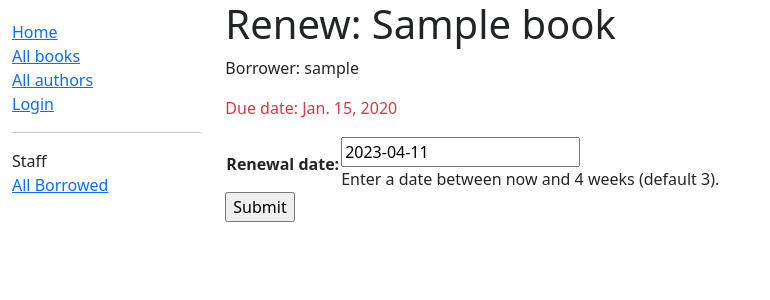
After one commit to suongdtd-0328/mysite, a Django app: page /catalog/book/00000000-0000-0000-0000-000000000001/renew/ in a window 1280 px wide. The commit adds this page. Shown: the top 300 px of the page, without its empty margins (0-770 px from the left). Run offline with Django 4.2, Linux system fonts and the light colour scheme; tables that the repository leaves empty hold one stand-in row (values such as "Sample post").

Commit message:
Django Tutorial Part 9: Working with forms

```diff
--- /dev/null
+++ b/catalog/forms.py
@@ -0,0 +1,26 @@
+import datetime
+
+from django import forms
+
+from django.core.exceptions import ValidationError
+from django.utils.translation import gettext_lazy as _
+
+
+class RenewBookForm(forms.Form):
+    renewal_date = forms.DateField(
+        help_text=_("Enter a date between now and 4 weeks (default 3)."))
+
+    def clean_renewal_date(self):
+        data = self.cleaned_data['renewal_date']
+        today = datetime.date.today()
+        # Check if a date is not in the past.
+        if data < today:
+            raise ValidationError(_('Invalid date - renewal in past'))
+
+        # Check if a date is in the allowed range (+4 weeks from today).
+        if data > today + datetime.timedelta(weeks=4):
+            raise ValidationError(
+                _('Invalid date - renewal more than 4 weeks ahead'))
+
+        # Remember to always return the cleaned data.
+        return data
--- a/catalog/models.py
+++ b/catalog/models.py
@@ -1,11 +1,13 @@
 # Used to generate URLs by reversing the URL patterns
 import uuid  # Required for unique book instances
+import datetime
+from datetime import date
 from django.urls import reverse
 from django.db import models
+from django.forms import ModelForm
 from django.utils.translation import gettext_lazy as _
 from django.contrib.auth.models import User
-from datetime import date
-
+from django.core.exceptions import ValidationError
 # Create your models here.
 
 
@@ -16,6 +18,16 @@ class Genre(models.Model):
 
     def __str__(self):
         """String for representing the Model object."""
+        return self.name
+
+
+class Language(models.Model):
+    """Model representing a Language (e.g. English, French, Japanese, etc.)"""
+    name = models.CharField(max_length=200,
+                            help_text="Enter the book's natural language (e.g. English, French, Japanese etc.)")
+
+    def __str__(self):
+        """String for representing the Model object (in Admin site etc.)"""
         return self.name
 
 
@@ -72,7 +84,7 @@ class BookInstance(models.Model):
                               choices=LOAN_STATUS,
                               blank=True,
                               default='m',
-                              help_text='Book availability',
+                              help_text=_('Book availability'),
                               )
     borrower = models.ForeignKey(
         User, on_delete=models.SET_NULL, null=True, blank=True)
@@ -95,8 +107,8 @@ class Author(models.Model):
     """Model representing an author."""
     first_name = models.CharField(_('first_name'), max_length=100)
     last_name = models.CharField(_('last_name'), max_length=100)
-    date_of_birth = models.DateField(null=True, blank=True)
-    date_of_death = models.DateField('Died', null=True, blank=True)
+    date_of_birth = models.DateField(_('birth'), null=True, blank=True)
+    date_of_death = models.DateField(_('died'), null=True, blank=True)
 
     class Meta:
         ordering = ['last_name', 'first_name']
@@ -108,3 +120,28 @@ class Author(models.Model):
     def __str__(self):
         """String for representing the Model object."""
         return f'{self.last_name}, {self.first_name}'
+
+
+class RenewBookModelForm(ModelForm):
+    def clean_due_back(self):
+        data = self.cleaned_data['due_back']
+        today = datetime.date.today()
+
+        # Check if a date is not in the past.
+        if data < today:
+            raise ValidationError(_('Invalid date - renewal in past'))
+
+        # Check if a date is in the allowed range (+4 weeks from today).
+        if data > today + datetime.timedelta(weeks=4):
+            raise ValidationError(
+                _('Invalid date - renewal more than 4 weeks ahead'))
+
+        # Remember to always return the cleaned data.
+        return data
+
+    class Meta:
+        model = BookInstance
+        fields = ['due_back']
+        labels = {'due_back': _('Renewal date')}
+        help_texts = {'due_back': _(
+            'Enter a date between now and 4 weeks (default 3).')}
--- a/catalog/templates/base_generic.html
+++ b/catalog/templates/base_generic.html
@@ -24,14 +24,14 @@
           <li><a href="{% url 'authors' %}">{% trans "All authors" %}</a></li>
 
           {% if user.is_authenticated %}
-          <li>User: {{ user.get_username }}</li>
+          <li>{% trans "User" %}: {{ user.get_username }}</li>
           <li><a href="{% url 'my-borrowed' %}">{% trans "My Borrowed" %}</a></li>
           <li><a href="{% url 'logout' %}?next={{ request.path }}">{% trans "Logout" %}</a></li>
           {% else %}
           <li><a href="{% url 'login' %}?next={{ request.path }}">{% trans "Login" %}</a></li>
           {% endif %}
           <hr>
-          <li>Staff</li>
+          <li>{% trans "Staff" %}</li>
           <li><a href="{% url 'borrowed_books' %}">{% trans "All Borrowed" %}</a></li>
         </ul>
 
@@ -48,9 +48,7 @@
             {% if page_obj.has_previous %}
             <a href="{{ request.path }}?page={{ page_obj.previous_page_number }}">{% trans "previous" %}</a>
             {% endif %}
-            <span class="page-current">
-              Page {{ page_obj.number }} of {{ page_obj.paginator.num_pages }}.
-            </span>
+            <span class="page-current">Page {{ page_obj.number }} of {{ page_obj.paginator.num_pages }}.</span>
             {% if page_obj.has_next %}
             <a href="{{ request.path }}?page={{ page_obj.next_page_number }}">{% trans "next" %}</a>
             {% endif %}
--- /dev/null
+++ b/catalog/templates/catalog/book_renew_librarian.html
@@ -0,0 +1,18 @@
+{% extends "base_generic.html" %}
+
+{% load i18n %}
+
+{% block content %}
+<h1>{% trans "Renew:" %} {{ book_instance.book.title }}</h1>
+<p>{% trans "Borrower:" %} {{ book_instance.borrower }}</p>
+<p {% if book_instance.is_overdue %} class="text-danger" {% endif %}>{% trans "Due date:" %}
+  {{ book_instance.due_back }}</p>
+
+<form action="" method="post">
+  {% csrf_token %}
+  <table>
+    {{ form.as_table }}
+  </table>
+  <input type="submit" value="Submit">
+</form>
+{% endblock %}
--- a/catalog/templates/index.html
+++ b/catalog/templates/index.html
@@ -14,7 +14,7 @@
 
 {% block content %}
 <h1>{% trans "Local Library Home" %}</h1>
-<p>{% trans "Welcome to LocalLibrary, a website developed by <em>Mozilla Developer Network</em>!" %}</p>
+<p>{% trans "Welcome to LocalLibrary, a website developed by" %}<em>Mozilla Developer Network</em>!</p>
 <h2>{% trans "Dynamic content" %}</h2>
 <p>{% trans "The library has the following record counts:" %}</p>
 <ul>
@@ -23,8 +23,8 @@
   <li><strong>{% trans "Copies available:" %}</strong> {{ num_instances_available }}</li>
   <li><strong>{% trans "Authors:" %}</strong> {{ num_authors }}</li>
   <li><strong>{% trans "Genres:" %}</strong> {{ num_genres }}</li>
-  <li><strong>{% trans "Books that contain a particular word 'Python':" %}</strong> {{ num_books_containing_word }}</li>
+  <li><strong>{% trans "Books that contain a particular word "%} 'Python':</strong> {{ num_books_containing_word }}</li>
 </ul>
 
-<p>You have visited this page {{ num_visits }} time{{ num_visits|pluralize }}.</p>
+<p>{% trans "You have visited this page" %} {{ num_visits }} {% trans "time" %}{{ num_visits|pluralize }}.</p>
 {% endblock %}
--- a/catalog/urls.py
+++ b/catalog/urls.py
@@ -12,4 +12,16 @@ urlpatterns += [
     path('mybooks/', views.LoanedBooksByUserListView.as_view(), name='my-borrowed'),
     path('borrowed-books/', views.BorrowedBooksListView.as_view(),
          name='borrowed_books'),
+    path('book/<uuid:pk>/renew/', views.renew_book_librarian,
+         name='renew-book-librarian'),
+    path('author/create/', views.AuthorCreate.as_view(), name='author-create'),
+    path('author/<int:pk>/update/',
+         views.AuthorUpdate.as_view(), name='author-update'),
+    path('author/<int:pk>/delete/',
+         views.AuthorDelete.as_view(), name='author-delete'),
+    path('book/create/', views.BookCreate.as_view(), name='book-create'),
+    path('book/<int:pk>/update/',
+         views.BookUpdate.as_view(), name='book-update'),
+    path('book/<int:pk>/delete/',
+         views.BookDelete.as_view(), name='book-delete'),
 ]
--- a/catalog/views.py
+++ b/catalog/views.py
@@ -1,13 +1,16 @@
+import datetime
+from catalog.models import Author, BookInstance
+from django.urls import reverse, reverse_lazy
+from catalog.forms import RenewBookForm
+from django.http import HttpResponseRedirect
+from django.shortcuts import render, get_object_or_404
 from django.contrib.auth.mixins import LoginRequiredMixin, PermissionRequiredMixin
-from catalog.models import BookInstance
 from django.contrib.auth.decorators import login_required, permission_required
 from django.utils.decorators import method_decorator
+from django.utils.translation import gettext_lazy as _
+from django.views import generic
 from django.views.generic import ListView
-from django.contrib.auth.mixins import LoginRequiredMixin
-from django.views import generic
-from django.shortcuts import render
-from django.shortcuts import get_object_or_404
-from django.utils.translation import gettext_lazy as _
+from django.views.generic.edit import CreateView, UpdateView, DeleteView
 
 # Create your views here.
 from .models import Book, Author, BookInstance, Genre
@@ -123,3 +126,66 @@ class BorrowedBooksListView(ListView):
 
     def get_queryset(self):
         return BookInstance.objects.filter(status__exact='o').order_by('due_back')
+
+
+def renew_book_librarian(request, pk):
+    book_instance = get_object_or_404(BookInstance, pk=pk)
+
+    # If this is a POST request then process the Form data
+    if request.method == 'POST':
+
+        # Create a form instance and populate it with data from the request (binding):
+        form = RenewBookForm(request.POST)
+
+        # Check if the form is valid:
+        if form.is_valid():
+            # process the data in form.cleaned_data as required (here we just write it to the model due_back field)
+            book_instance.due_back = form.cleaned_data['renewal_date']
+            book_instance.save()
+
+            # redirect to a new URL:
+            return HttpResponseRedirect(reverse('all-borrowed'))
+
+    # If this is a GET (or any other method) create the default form.
+    else:
+        proposed_renewal_date = datetime.date.today() + datetime.timedelta(weeks=3)
+        form = RenewBookForm(initial={'renewal_date': proposed_renewal_date})
+
+    context = {
+        'form': form,
+        'book_instance': book_instance,
+    }
+
+    return render(request, 'catalog/book_renew_librarian.html', context)
+
+
+class AuthorCreate(CreateView):
+    model = Author
+    fields = ['first_name', 'last_name', 'date_of_birth', 'date_of_death']
+    initial = {'date_of_death': '11/06/2020'}
+
+
+class AuthorUpdate(UpdateView):
+    model = Author
+    fields = ['first_name', 'last_name', 'date_of_birth', 'date_of_death']
+
+
+class AuthorDelete(DeleteView):
+    model = Author
+    success_url = reverse_lazy('authors')
+
+
+class BookCreate(CreateView):
+    model = Book
+    fields = ['title', 'author', 'summary', 'isbn', 'genre']
+    initial = {'language': 'English'}
+
+
+class BookUpdate(UpdateView):
+    model = Book
+    fields = ['title', 'author', 'summary', 'isbn', 'genre', 'language']
+
+
+class BookDelete(DeleteView):
+    model = Book
+    success_url = reverse_lazy('books')
```
Also changed, not shown: catalog/templates/catalog/author_confirm_delete.html (added, +15 -0 lines), catalog/templates/catalog/author_form.html (added, +12 -0 lines), catalog/templates/catalog/book_confirm_delete.html (added, +15 -0 lines), catalog/templates/catalog/book_form.html (added, +12 -0 lines), catalog/templates/catalog/borrowed_books.html (+5 -3 lines), catalog/migrations/0004_alter_author_date_of_birth_and_more.py (added), catalog/migrations/0005_language.py (added), locale/en/LC_MESSAGES/django.po, locale/vi/LC_MESSAGES/django.po.
